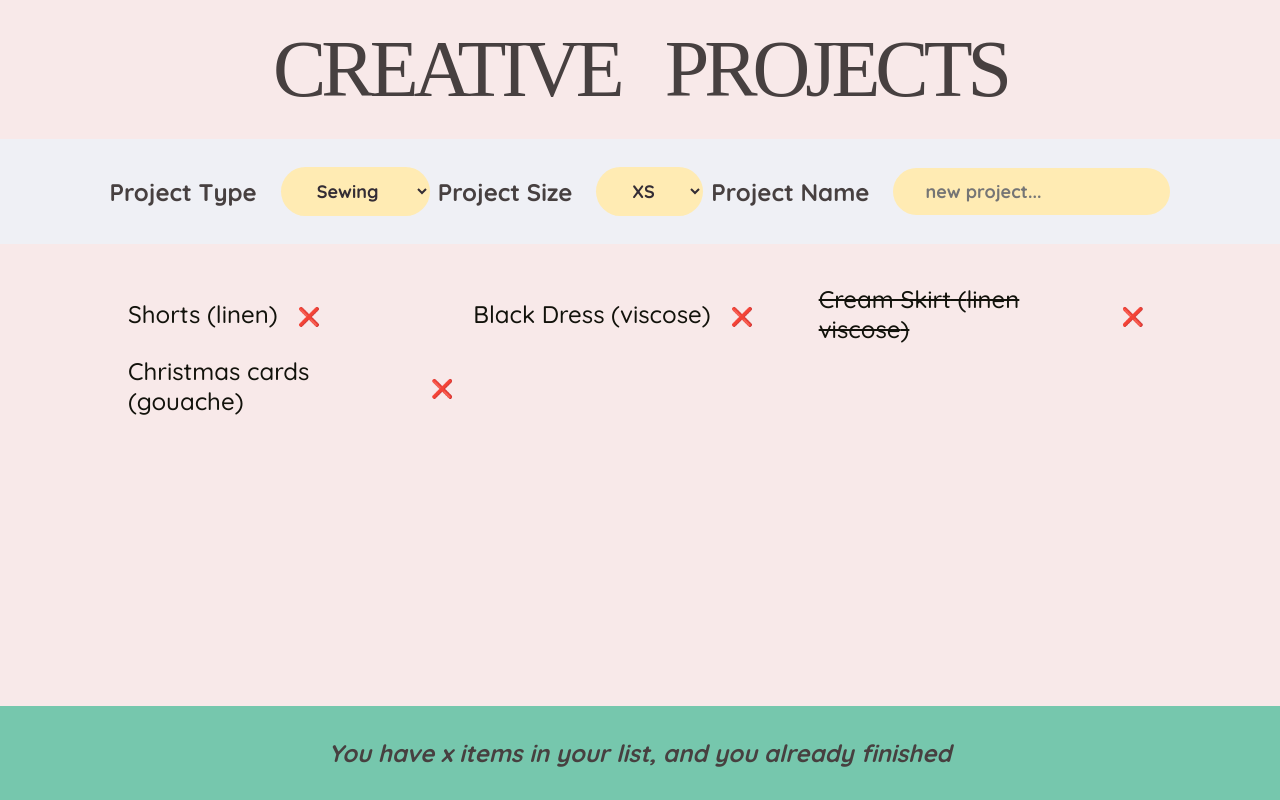
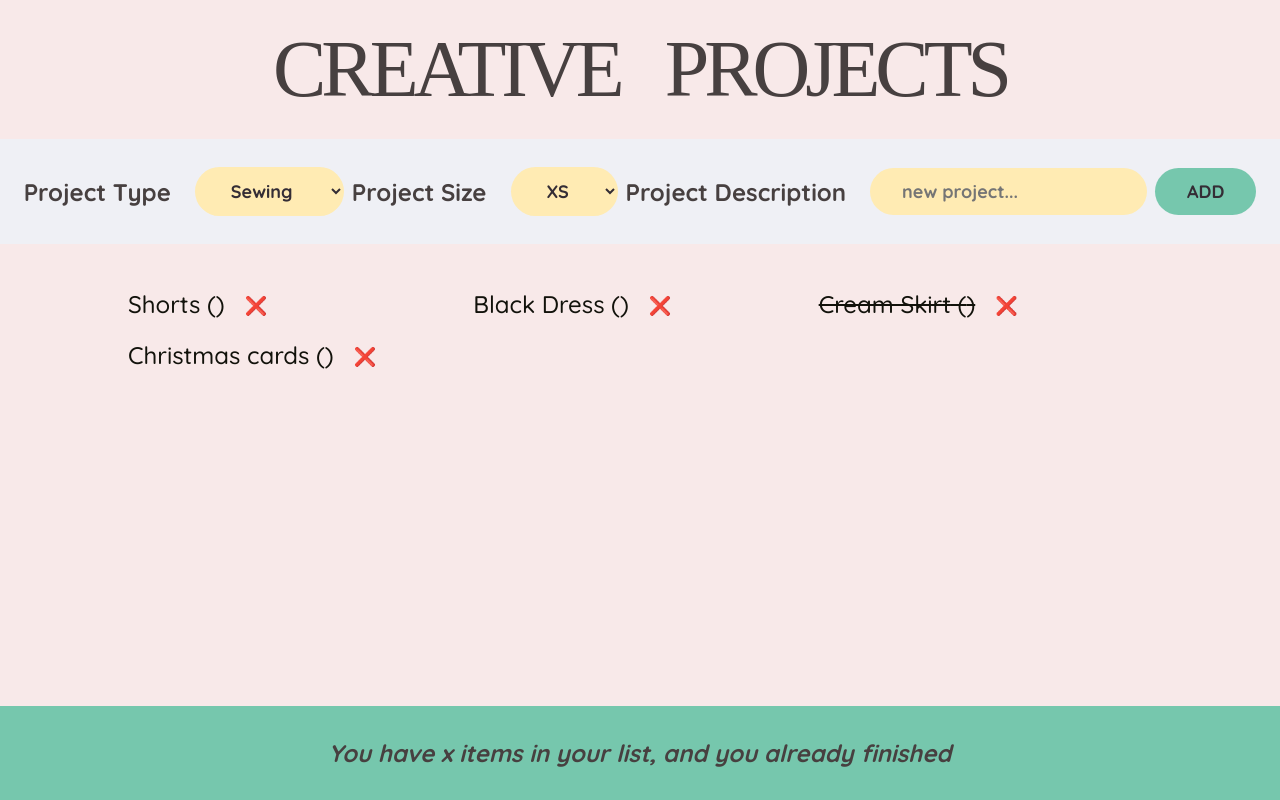
Before and after one commit to leah-massey/Creative-Project-Planner, a React (Create React App) app: page / in a window 1280 px wide. Built offline with nearby package versions, Linux system fonts and the light colour scheme.

Commit message:
State of input fields moved to the React application using controlled elements.

```diff
--- a/src/App.js
+++ b/src/App.js
@@ -1,9 +1,11 @@
+import { useState } from "react";
+
 const initialProjects = [
   {
     id: 1,
     category: "sewing",
     item: "Shorts",
-    material: "linen",
+
     projectSize: "M",
     started: false,
     completed: false,
@@ -12,7 +14,7 @@ const initialProjects = [
     id: 2,
     category: "sewing",
     item: "Black Dress",
-    material: "viscose",
+
     projectSize: "L",
     started: false,
     completed: false,
@@ -22,7 +24,7 @@ const initialProjects = [
     id: 3,
     category: "sewing",
     item: "Cream Skirt",
-    material: "linen viscose",
+
     projectSize: "L",
     started: true,
     completed: true,
@@ -32,7 +34,7 @@ const initialProjects = [
     id: 4,
     category: "art",
     item: "Christmas cards",
-    material: "gouache",
+
     projectSize: "M",
     started: false,
     completed: false,
@@ -55,10 +57,40 @@ function Logo() {
 }
 
 function Form() {
+  const [projectDescription, setProjectDescription] = useState("");
+  const [projectSize, setProjectSize] = useState("XS");
+  const [projectType, setProjectType] = useState("Sewing");
+
+  function handleSubmit(e) {
+    e.preventDefault();
+
+    if (!projectDescription) return;
+
+    const newProject = {
+      projectDescription,
+      projectType,
+
+      projectSize,
+      started: false,
+      completed: false,
+      id: Date.now(),
+    };
+    console.log(newProject);
+
+    setProjectDescription("");
+    setProjectSize("XS");
+    setProjectType("Sewing");
+  }
+
   return (
-    <form className="add-form">
+    <form className="add-form" onSubmit={handleSubmit}>
       <h3>Project Type</h3>
-      <select>
+      <select
+        value={projectType}
+        onChange={(e) => {
+          setProjectType(e.target.value); // this is always a string - to make it a number : Number(e.target.value)
+        }}
+      >
         {["Sewing", "Art", "Coding", "Interior", "Other"].map((type) => (
           <option value={type} key={type}>
             {type}
@@ -67,7 +99,12 @@ function Form() {
       </select>
 
       <h3>Project Size</h3>
-      <select>
+      <select
+        value={projectSize}
+        onChange={(e) => {
+          setProjectSize(e.target.value);
+        }}
+      >
         {["XS", "S", "M", "L"].map((size) => (
           <option value={size} key={size}>
             {size}
@@ -75,8 +112,16 @@ function Form() {
         ))}
       </select>
 
-      <h3>Project Name</h3>
-      <input type="text" placeholder="new project..." />
+      <h3>Project Description</h3>
+      <input
+        type="text"
+        placeholder="new project..."
+        value={projectDescription}
+        onChange={(e) => {
+          setProjectDescription(e.target.value);
+        }}
+      />
+      <button>Add</button>
     </form>
   );
 }
@@ -85,7 +130,7 @@ function ProjectList() {
     <div className="list">
       <ul>
         {initialProjects.map((project) => (
-          <Project project={project} />
+          <Project project={project} key={project.id} />
         ))}
       </ul>
     </div>
```
Also changed, not shown: 1 other file (tests, documents, lock files or other folders).
